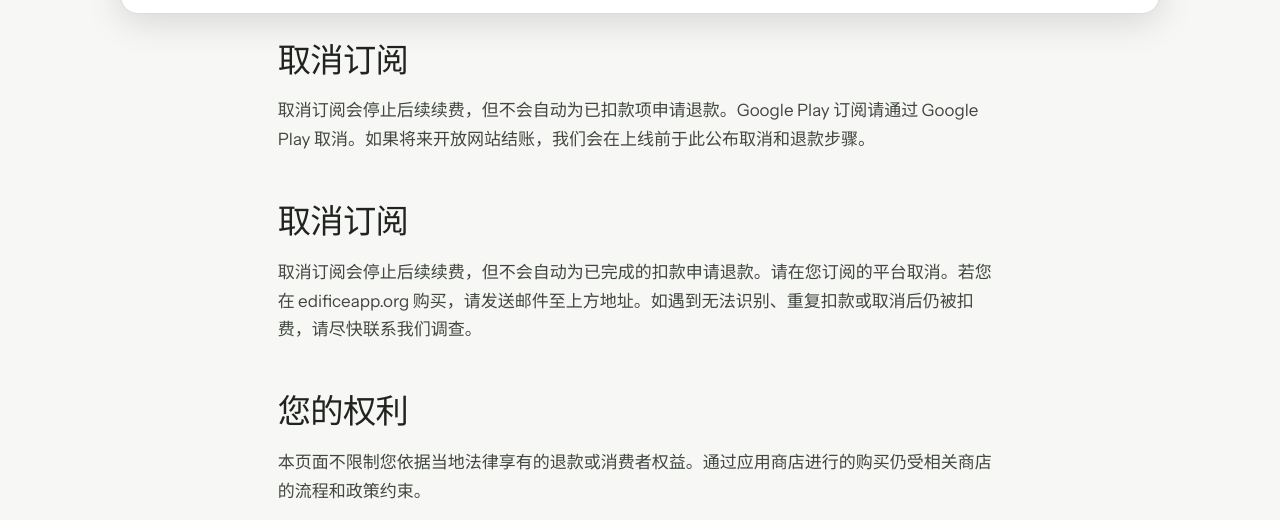
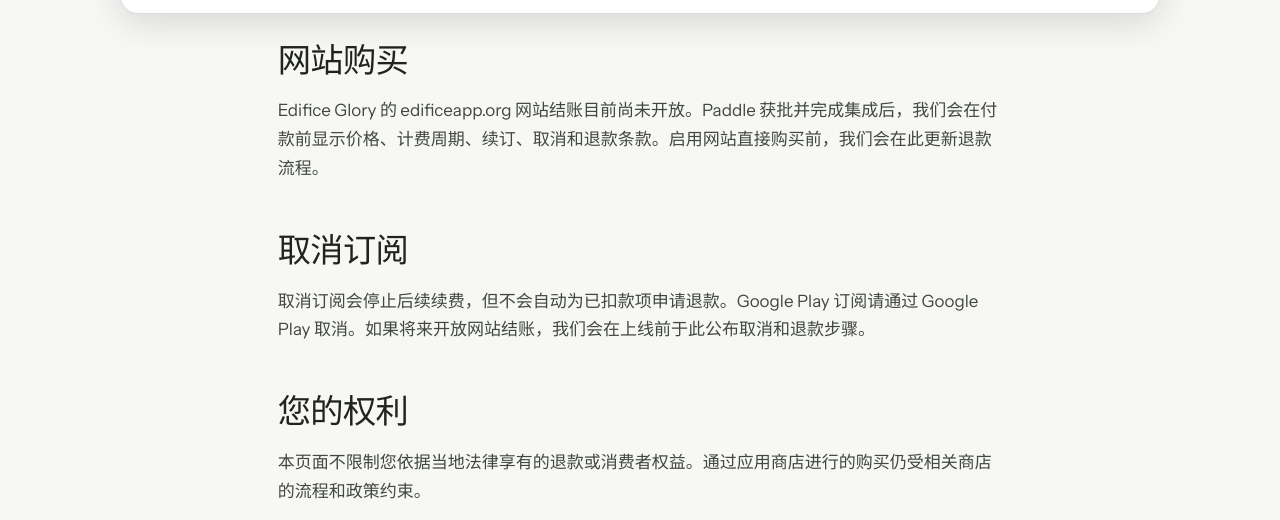
Before and after one commit to Briankaweesi2/edificeapp-org, a plain HTML site: page zh/refunds/index.html in a window 1280 px wide. Shown: the part 770-1290 px from the top of the page. Drawn offline with Linux system fonts and the light colour scheme.

Commit message:
Correct refund details before Paddle checkout

```diff
--- a/zh/refunds/index.html
+++ b/zh/refunds/index.html
@@ -31,8 +31,8 @@
 <header class="marketing-header wrap"><a aria-label="Edifice home" class="brand" href="/zh/"><img alt="" height="30" src="/assets/logo.svg" width="30"/><span>Edifice</span></a><nav aria-label="Main navigation" class="marketing-desktop"><a href="/daily-confessions/">每日宣告</a><a href="/themes/">主题</a><a href="/scenes/">圣经场景</a><a href="/glory/">荣耀版</a><a href="/about/">关于</a></nav><a class="btn btn-primary desktop-download" href="/download/">获取 Edifice ↗</a><details class="marketing-menu"><summary>Menu</summary><nav aria-label="Mobile navigation"><a href="/daily-confessions/">每日宣告</a><a href="/themes/">主题</a><a href="/scenes/">圣经场景</a><a href="/glory/">荣耀版</a><a href="/about/">关于</a><a href="/download/">获取 Edifice ↗</a></nav></details></header>
 <main class="wrap" id="main"><article class="prose" style="padding-block: clamp(40px, 6vw, 76px) 96px; margin-inline: auto;"><article class="doc-card"><div class="doc-header"><span class="doc-badge">付款与客户服务</span><h1>退款政策</h1><div class="doc-meta"><span>最后更新：2026年11月17日</span></div></div><div class="highlight-box"><p>我们希望 Edifice Glory 的账单清晰明了。退款申请方式取决于您购买的渠道。</p></div><h2>通过 Google Play 购买</h2><p>请使用购买时所用的 Google 账号，通过 <a href="https://support.google.com/googleplay/workflow/9813244?hl=zh-Hans">Google Play</a> 申请退款。Google 会根据其退款政策审核申请。如果找不到订单或需要帮助恢复访问权限，请联系我们并附上订单信息。</p>
 <h2>通过 Apple 购买</h2><p>请使用购买时所用的 Apple 账户，前往 <a href="https://reportaproblem.apple.com/">reportaproblem.apple.com</a> 申请退款。Apple 会根据其退款政策审核申请。</p>
+<h2>网站购买</h2><p>Edifice Glory 的 edificeapp.org 网站结账目前尚未开放。Paddle 获批并完成集成后，我们会在付款前显示价格、计费周期、续订、取消和退款条款。启用网站直接购买前，我们会在此更新退款流程。</p>
 <h2>取消订阅</h2><p>取消订阅会停止后续续费，但不会自动为已扣款项申请退款。Google Play 订阅请通过 Google Play 取消。如果将来开放网站结账，我们会在上线前于此公布取消和退款步骤。</p>
-<h2>取消订阅</h2><p>取消订阅会停止后续续费，但不会自动为已完成的扣款申请退款。请在您订阅的平台取消。若您在 edificeapp.org 购买，请发送邮件至上方地址。如遇到无法识别、重复扣款或取消后仍被扣费，请尽快联系我们调查。</p>
 <h2>您的权利</h2><p>本页面不限制您依据当地法律享有的退款或消费者权益。通过应用商店进行的购买仍受相关商店的流程和政策约束。</p><p>有疑问？请发送邮件至 <a href="mailto:supernaturalbrian@gmail.com">supernaturalbrian@gmail.com</a>.</p></article></article></main>
 <footer class="site-footer"><div class="wrap"><div><a class="brand" href="/">Edifice</a><p class="footer-note">Build your life on the Word.<br/>© 2026 Edifice</p></div><nav aria-label="Footer navigation" class="footer-links"><a href="/support/">支持</a><a href="/refunds/">退款</a><a href="/privacy/">隐私政策</a><a href="/terms/">服务条款</a></nav></div></footer>
 </body>
```
